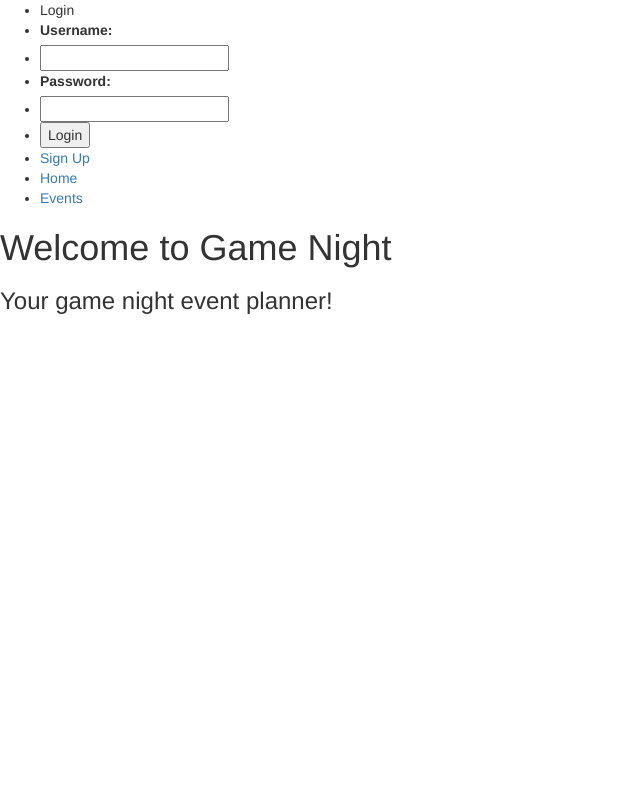
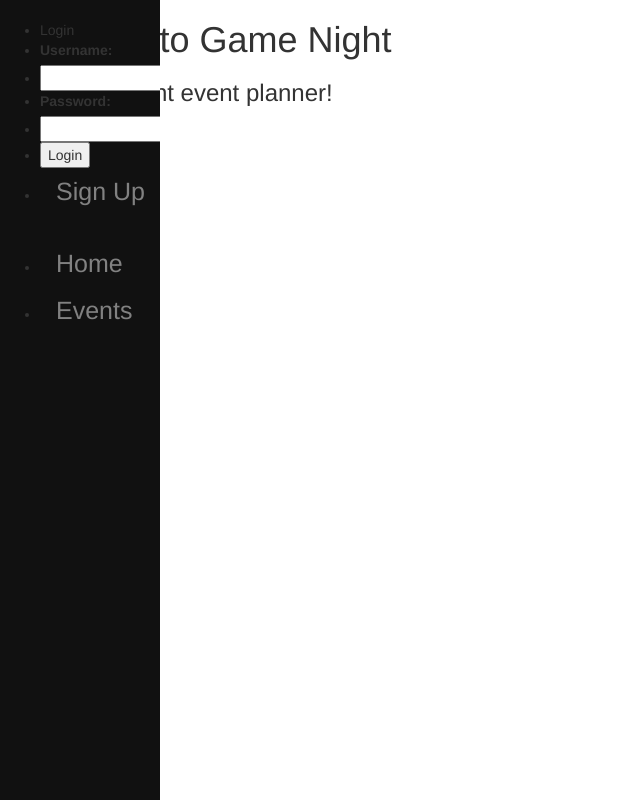
Before and after one commit to jrambold/gamenight, a Django app: page / in a window 1280 px wide. Shown: the whole page, without its empty margins (0-640 px from the left). Run offline with Django 3.2, Linux system fonts and the light colour scheme; some libraries are stand-ins or nearby versions.

Commit message:
added sidebar css

```diff
--- a/events/templates/events/base.html
+++ b/events/templates/events/base.html
@@ -10,6 +10,46 @@
 
     <link rel="stylesheet" href="style.css" />
     <title>{% block title %}Game Night{% endblock %}</title>
+  <style>
+  /* The sidebar menu */
+#sidebar {
+    height: 100%; /* Full-height: remove this if you want "auto" height */
+    width: 160px; /* Set the width of the sidebar */
+    position: fixed; /* Fixed Sidebar (stay in place on scroll) */
+    z-index: 1; /* Stay on top */
+    top: 0; /* Stay at the top */
+    left: 0;
+    background-color: #111; /* Black */
+    overflow-x: hidden; /* Disable horizontal scroll */
+    padding-top: 20px;
+}
+
+/* The navigation menu links */
+#sidebar a {
+    padding: 6px 8px 6px 16px;
+    text-decoration: none;
+    font-size: 25px;
+    color: #818181;
+    display: block;
+}
+
+/* When you mouse over the navigation links, change their color */
+#sidebar a:hover {
+    color: #f1f1f1;
+}
+
+/* Style page content */
+.main {
+    margin-left: 160px; /* Same as the width of the sidebar */
+    padding: 0px 10px;
+}
+
+/* On smaller screens, where height is less than 450px, change the style of the sidebar (less padding and a smaller font size) */
+@media screen and (max-height: 450px) {
+    #sidebar {padding-top: 15px;}
+    #sidebar a {font-size: 18px;}
+}
+  </style>
 </head>
 
 <body>
```
